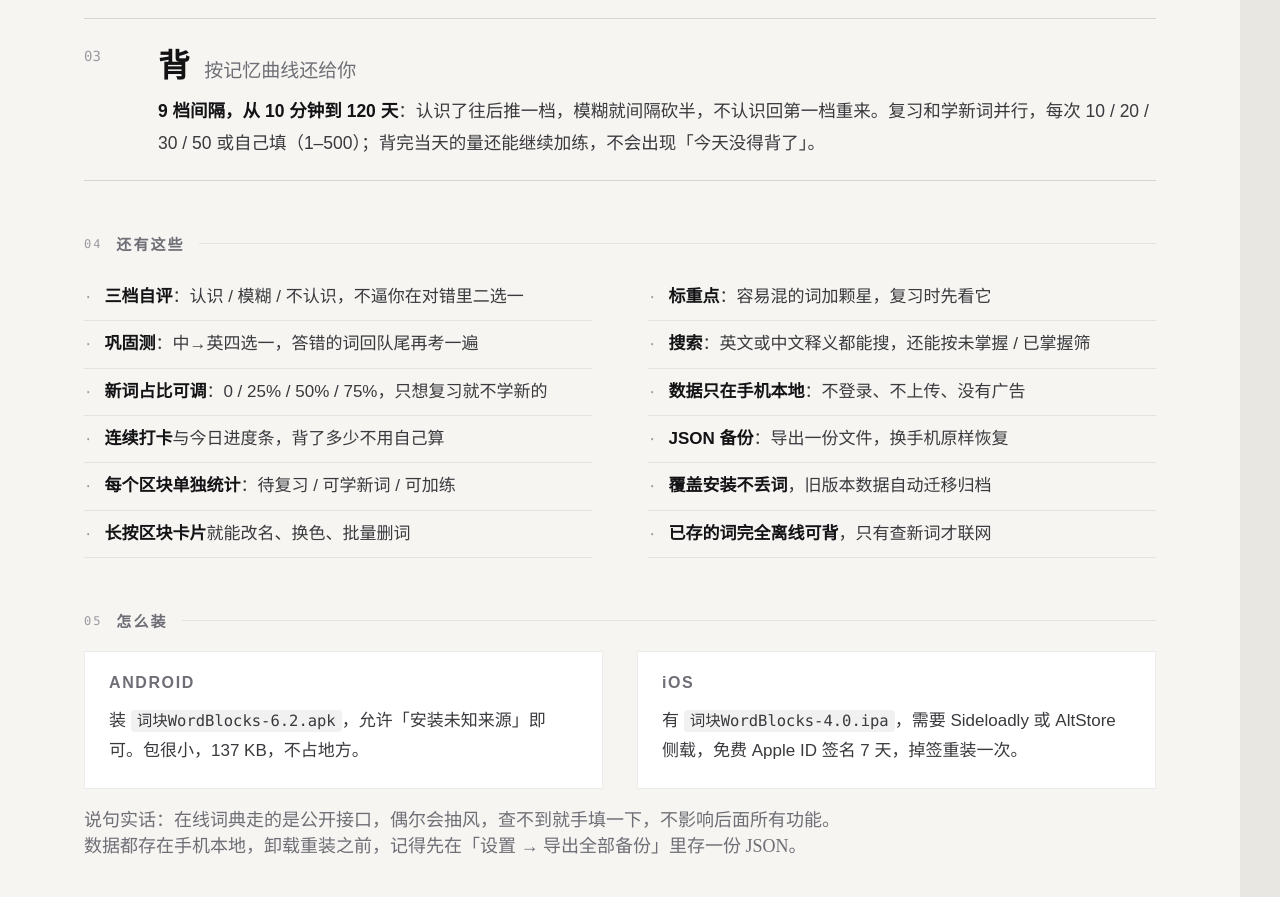
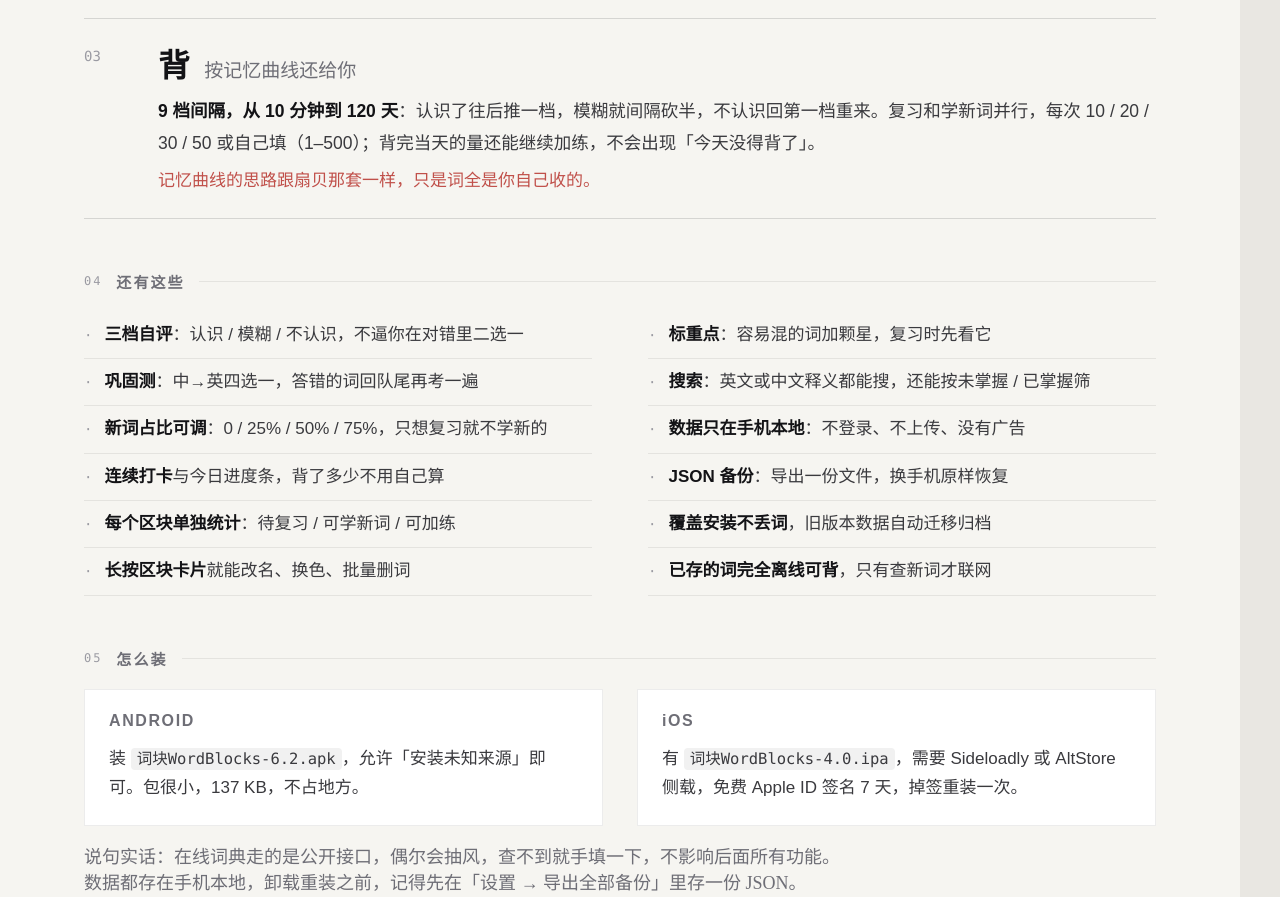
Before and after one commit to yunxiang-star/wordblocks, a plain HTML site: page poster/poster.html in a window 1280 px wide. Shown: the part 2049-2946 px from the top of the page. Drawn offline with Linux system fonts and the light colour scheme.

Commit message:
海报补一句记忆曲线的出处，README 校订尺寸

```diff
--- a/poster/poster.html
+++ b/poster/poster.html
@@ -103,6 +103,7 @@
   .row p{ margin-top:10px; font-size:17.5px; line-height:1.8; color:var(--ink-2); }
   .row p b{ font-weight:600; color:var(--ink); }
   .row p code{ font-family:var(--mono); font-size:16px; background:rgba(19,19,22,.06); padding:1px 6px; border-radius:4px; }
+  .hand2{ display:block; margin-top:7px; font-family:var(--kai); font-size:17px; color:var(--red); }
   .hand{ display:block; margin-top:8px; font-family:var(--kai); font-size:18px; color:var(--red); }
   .sign{ display:block; margin-top:14px; text-align:right; font-family:var(--kai); font-size:19px; color:var(--ink-3); }
   .accent-1{ color:var(--red); } .accent-2{ color:var(--blue); } .accent-3{ color:var(--green); }
@@ -210,7 +211,7 @@
         <div class="idx">03</div>
         <div class="body">
           <h3>背<span>按记忆曲线还给你</span></h3>
-          <p><b>9 档间隔，从 10 分钟到 120 天</b>：认识了往后推一档，模糊就间隔砍半，不认识回第一档重来。复习和学新词并行，每次 10 / 20 / 30 / 50 或自己填（1–500）；背完当天的量还能继续加练，不会出现「今天没得背了」。</p>
+          <p><b>9 档间隔，从 10 分钟到 120 天</b>：认识了往后推一档，模糊就间隔砍半，不认识回第一档重来。复习和学新词并行，每次 10 / 20 / 30 / 50 或自己填（1–500）；背完当天的量还能继续加练，不会出现「今天没得背了」。<span class="hand2">记忆曲线的思路跟扇贝那套一样，只是词全是你自己收的。</span></p>
         </div>
       </div>
     </div>
```
Also changed, not shown: 2 other files.
